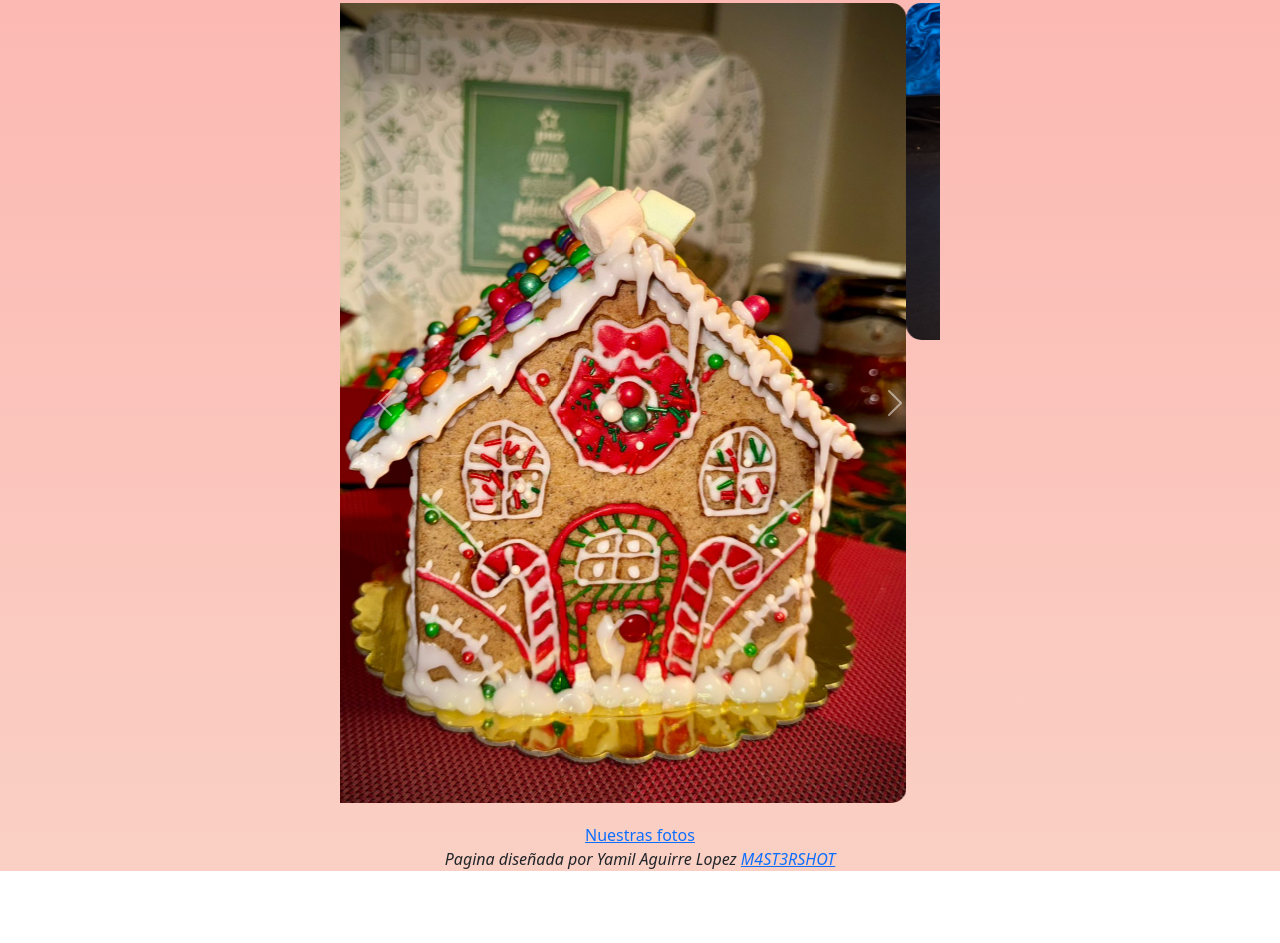
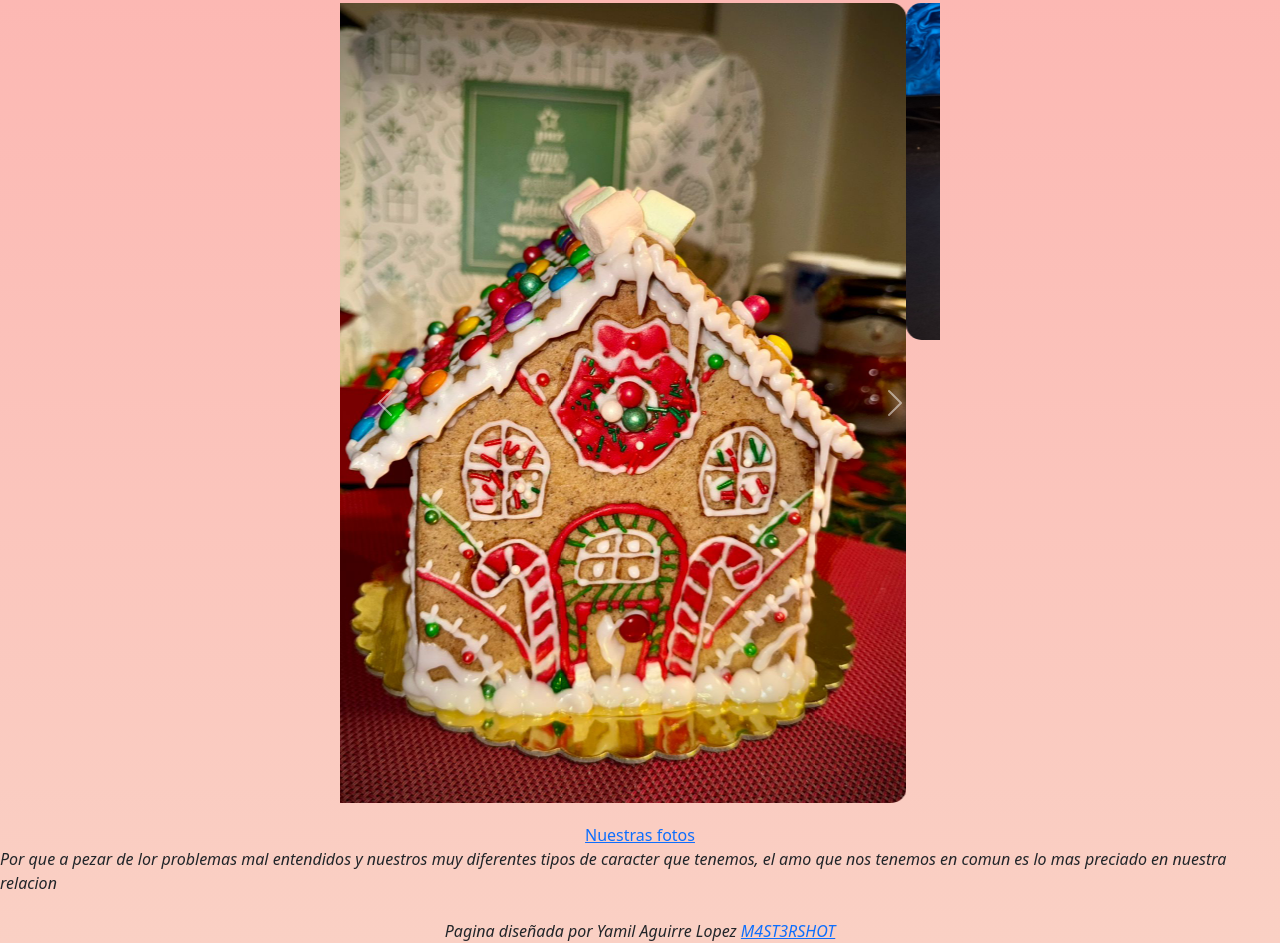
Before and after one commit to M4ST3RSHOT/portafolio, a plain HTML site: page proyecto.html in a window 1280 px wide. Shown: the part 1163-2106 px from the top of the page. Before the commit the page ends 2034 px from the top, so only its background shows below. Drawn offline with nearby package versions, Linux system fonts and the light colour scheme.

Commit message:
avance 5

```diff
--- a/proyecto.html
+++ b/proyecto.html
@@ -99,6 +99,9 @@
     <a href="https://photos.app.goo.gl/rKLYxZWtumRTG1XZA"> Nuestras fotos </a>
   </div>
 
+  <em>Por que a pezar de lor problemas mal entendidos y nuestros muy diferentes tipos de caracter que tenemos, el amo
+    que nos tenemos en comun es lo mas preciado en nuestra relacion</em>
+  <br>
   <em>Pagina diseñada por Yamil Aguirre Lopez <a href="https://github.com/M4ST3RSHOT">M4ST3RSHOT</a></em>
 
   <script src="script.js"></script>
```
